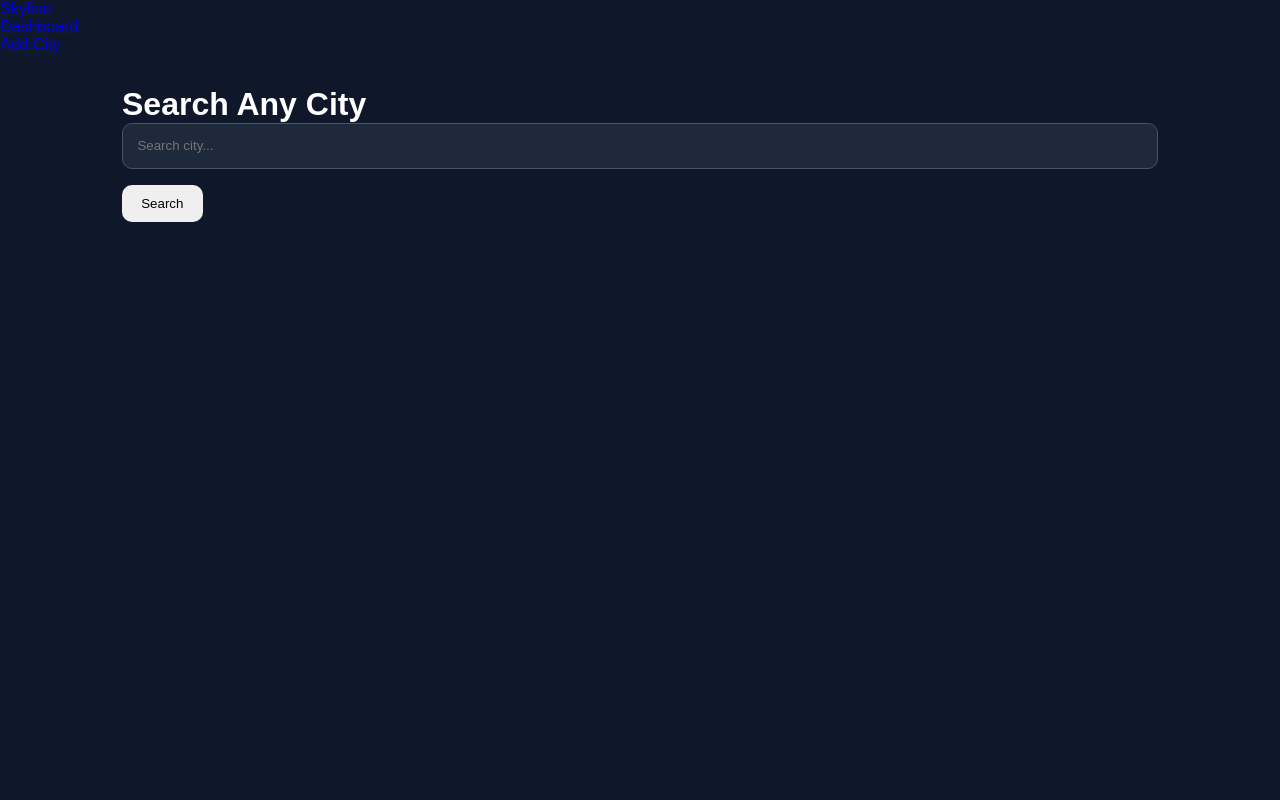
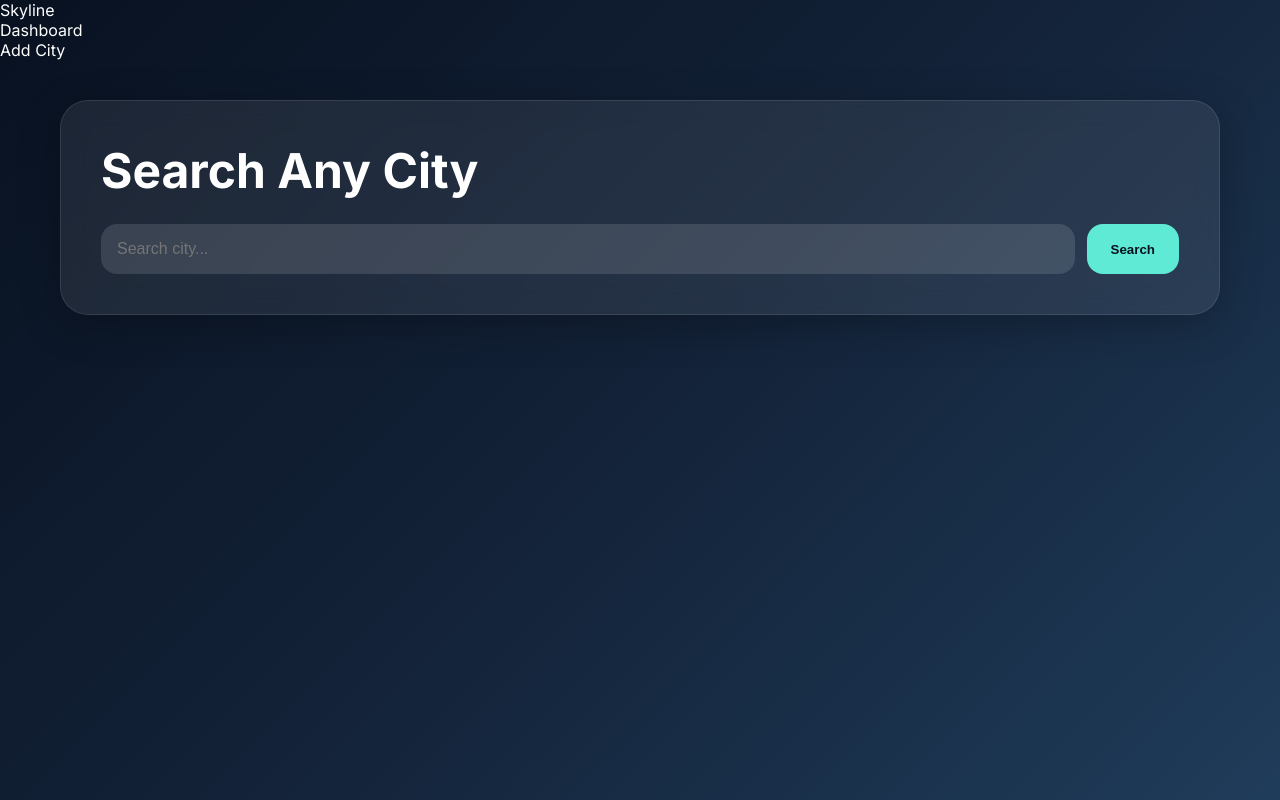
Before and after one commit to OmanDavid/skyline-weather-app, a React (Create React App) app: page /add in a window 1280 px wide. Built offline with nearby package versions, Linux system fonts and the light colour scheme; data requests are answered from the project's data file.

Commit message:
Updated on the styling of the app looks amazingit add .

```diff
--- a/src/App.css
+++ b/src/App.css
@@ -1,112 +1,185 @@
-* {
-  box-sizing: border-box;
-  margin: 0;
-  padding: 0;
-  font-family: Arial, sans-serif;
+
+@import url('https://fonts.googleapis.com/css2?family=Inter:wght@400;500;600;700&display=swap');
+
+*{
+  margin:0;
+  padding:0;
+  box-sizing:border-box;
 }
 
-body {
-  background: #0f172a;
-  color: white;
+body{
+  font-family:'Inter', sans-serif;
+  background:linear-gradient(135deg,#081120,#132238,#1f3c5a);
+  min-height:100vh;
+  color:white;
 }
 
-.navbar {
-  display: flex;
-  justify-content: space-between;
-  align-items: center;
-  padding: 1rem 2rem;
-  background: #111827;
-  border-bottom: 1px solid #334155;
+a{
+  text-decoration:none;
+  color:inherit;
 }
 
-.logo {
-  color: #38bdf8;
-  text-decoration: none;
-  font-size: 1.5rem;
-  font-weight: bold;
+.app-shell{
+  width:100%;
 }
 
-.nav-links {
-  display: flex;
-  gap: 1rem;
+.navbar{
+  width:100%;
+  display:flex;
+  justify-content:space-between;
+  align-items:center;
+  padding:24px 48px;
+  backdrop-filter: blur(14px);
+  background:rgba(255,255,255,0.05);
+  border-bottom:1px solid rgba(255,255,255,0.08);
 }
 
-.nav-links a {
-  color: white;
-  text-decoration: none;
+.logo{
+  font-size:28px;
+  font-weight:700;
 }
 
-.page-container {
-  padding: 2rem;
-  max-width: 1100px;
-  margin: auto;
+.logo span{
+  color:#5eead4;
 }
 
-.dashboard-header {
-  margin-bottom: 1.5rem;
+.nav-links{
+  display:flex;
+  gap:24px;
 }
 
-.search-bar,
-input,
-textarea,
-select {
-  width: 100%;
-  padding: 0.9rem;
-  margin-bottom: 1rem;
-  border-radius: 10px;
-  border: 1px solid #475569;
-  background: #1e293b;
-  color: white;
+.nav-links a{
+  transition:0.3s ease;
 }
 
-.weather-card {
-  background: #1e293b;
-  padding: 1.5rem;
-  border-radius: 16px;
-  margin-bottom: 1rem;
-  border: 1px solid #334155;
+.nav-links a:hover{
+  color:#5eead4;
 }
 
-.weather-details {
-  margin: 1rem 0;
+.page-container{
+  max-width:1200px;
+  margin:auto;
+  padding:40px 20px;
 }
 
-.weather-details span {
-  font-size: 2rem;
-  font-weight: bold;
+.hero-card{
+  background:rgba(255,255,255,0.08);
+  border:1px solid rgba(255,255,255,0.1);
+  border-radius:28px;
+  padding:40px;
+  backdrop-filter: blur(14px);
+  margin-bottom:32px;
+  box-shadow:0 10px 40px rgba(0,0,0,0.25);
 }
 
-.notes {
-  color: #cbd5e1;
-  margin-bottom: 1rem;
+.hero-card h1{
+  font-size:48px;
+  margin-bottom:10px;
 }
 
-.button-group {
-  display: flex;
-  gap: 1rem;
+.hero-card p{
+  color:#cbd5e1;
 }
 
-button {
-  padding: 0.7rem 1.2rem;
-  border: none;
-  border-radius: 10px;
-  cursor: pointer;
+.search-box{
+  margin-top:24px;
+  display:flex;
+  gap:12px;
 }
 
-.primary-btn {
-  width: 100%;
-  background: #38bdf8;
-  color: black;
-  font-weight: bold;
+.search-box input{
+  flex:1;
+  padding:16px;
+  border-radius:16px;
+  border:none;
+  background:rgba(255,255,255,0.12);
+  color:white;
+  font-size:16px;
 }
 
-.delete-btn {
-  background: #ef4444;
-  color: white;
+.search-box button,
+.primary-btn{
+  padding:16px 24px;
+  border:none;
+  border-radius:16px;
+  cursor:pointer;
+  background:#5eead4;
+  color:#081120;
+  font-weight:700;
 }
 
-.form-card {
-  background: #1e293b;
-  padding: 2rem;
-  border-radius: 18px;
+.weather-grid{
+  display:grid;
+  grid-template-columns:repeat(auto-fit,minmax(250px,1fr));
+  gap:24px;
 }
+
+.weather-card{
+  background:rgba(255,255,255,0.08);
+  border-radius:24px;
+  padding:24px;
+  backdrop-filter: blur(14px);
+  border:1px solid rgba(255,255,255,0.08);
+  transition:0.3s ease;
+}
+
+.weather-card:hover{
+  transform:translateY(-6px);
+}
+
+.weather-temp{
+  font-size:42px;
+  font-weight:700;
+  margin:16px 0;
+}
+
+.weather-meta{
+  color:#cbd5e1;
+  line-height:1.8;
+}
+
+.detail-card{
+  background:rgba(255,255,255,0.08);
+  border-radius:28px;
+  padding:32px;
+  margin-top:24px;
+}
+
+.detail-grid{
+  display:grid;
+  grid-template-columns:repeat(auto-fit,minmax(220px,1fr));
+  gap:20px;
+  margin-top:24px;
+}
+
+.metric{
+  background:rgba(255,255,255,0.08);
+  padding:20px;
+  border-radius:20px;
+}
+
+.metric h4{
+  color:#94a3b8;
+  margin-bottom:10px;
+}
+
+.error{
+  margin-top:16px;
+  color:#fecaca;
+}
+
+@media(max-width:768px){
+  .navbar{
+    padding:20px;
+    flex-direction:column;
+    gap:16px;
+  }
+
+  .hero-card h1{
+    font-size:34px;
+  }
+
+  .search-box{
+    flex-direction:column;
+  }
+}
```
